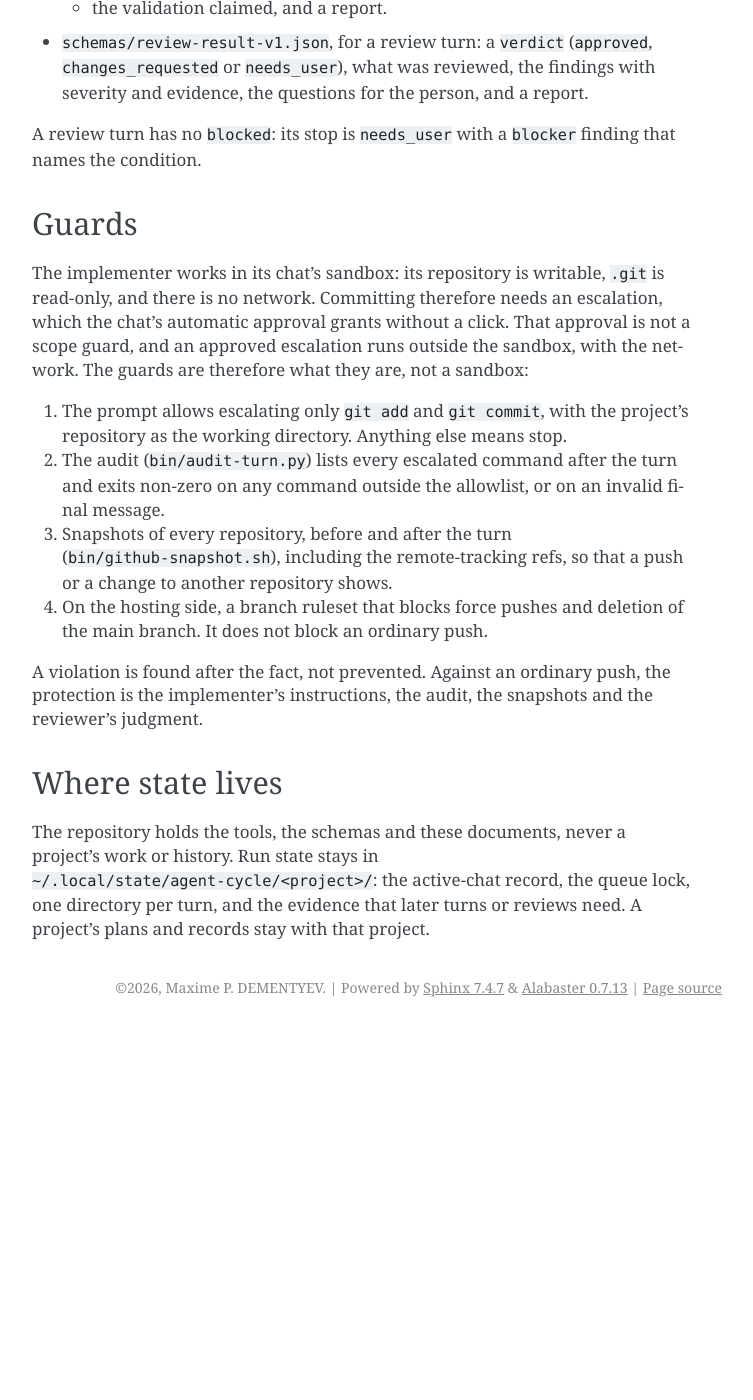
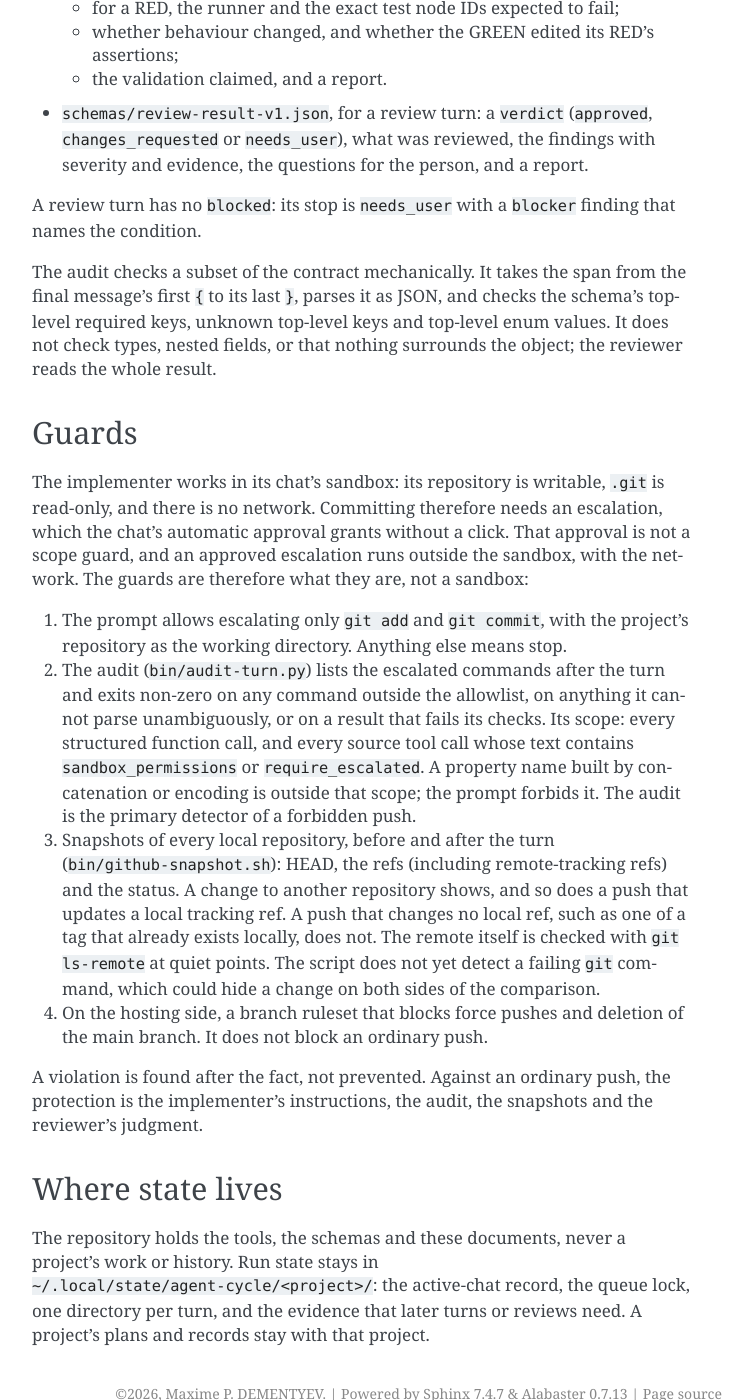
Before and after one commit to dememax/agent-cycle, a Sphinx documentation site: the page built from docs/design.rst, in a window 1280 px wide and 1400 px high, scrolled down 1338 px. Shown: the whole window, without its empty margins (388-1141 px from the left). Built offline with Sphinx 7.4.7, drawn with Linux system fonts in a browser that asks for light colours; before the commit the page ends 2365 px from its top, so only the background shows below that; some of the changed text lies outside the part shown.

Commit message:
docs: state what the guards actually check
Context: Codex's review of 75e86e2 (agent-cycle turn 6) found that the
documentation overstated the tools: four blockers, seven minor findings
and a note, each confirmed against the code at f2279cd.

- DOC6/B1: the audit's scope is stated: structured function calls, and
  source tool calls whose text names sandbox_permissions or
  require_escalated; a concatenated or encoded name is outside it.
- DOC6/B2: the result check is described as it is: the span from the
  first "{" to the last "}", parsed, with top-level required keys,
  unknown keys and enum values checked; no types, nested fields or
  surrounding text. The reviewer reads the whole result.
- DOC6/B3: "fail-closed" is limited to the guards (the queue, the
  identifier, the strict reader, the audit within its scope); the
  snapshot and the usage report are named best-effort, with their gaps
  (a failing git command is not detected; malformed usage lines are
  skipped).
- DOC6/B4: the repository is public, a project's records and run state
  are not; only sanitized evidence written for the repository appears.
- DOC6/M1: S1a was held once; S1b and later are designed.
- DOC6/M2: review isolation per direction (driver in its own clone;
  implementer read-only at a named commit in the shared checkout).
- DOC6/M3: only the log-reading tools take the two project variables.
- DOC6/M4: turn-usage.py writes and prints for each directory given.
- DOC6/M5: snapshots detect local ref and status changes; a push that
  changes no local ref is not seen; the audit is the primary detector.
- DOC6/M6: the audit parser is done; the status says so.
- DOC6/M7: the severity ranking includes recommendations.
- DOC6/N1: AGENTS.md no longer lists tests/ as planned.

Safety boundary: documentation only; no tool, test or schema change.

Validation: check_rst's loop on docs/: 0 errors, 0 warnings, Sphinx
clean. check_formatting --all: only the known debt (7 Ruff, 26 mypy in
5 files, 1 ShellCheck). git diff --check clean. Boundary scan clean.

Co-Authored-By: Claude Opus 5.5 <noreply@anthropic.com>

```diff
--- a/docs/design.rst
+++ b/docs/design.rst
@@ -32,8 +32,9 @@ Principles
 ************
 
 1. Files and Git are authoritative. What an agent reports is a list of
-   claims to verify, never state. A final message is one JSON object that
-   validates against its schema, or it is rejected.
+   claims to verify, never state. A final message must be one JSON object
+   in its schema's shape; the audit checks part of that mechanically, and
+   the reviewer reads the rest (Contracts, below).
 2. No conclusion on its author's word. The implementer's commits are
    reviewed by the driver, and the driver's plans and verdicts by the
    implementer.
@@ -42,9 +43,12 @@ Principles
 4. Nothing irreversible is automated. No push, tag, release or
    publication happens without the person's explicit decision for that
    occasion.
-5. Fail closed. A tool that meets a malformed log line, an ambiguous
-   candidate, a running turn, a pending submission or a settings mismatch
-   stops with a message. It never guesses.
+5. The guards fail closed. The queue, the identifier and the strict log
+   reader stop with a message on a malformed log line, an ambiguous
+   candidate, a running turn, a pending submission or a settings mismatch;
+   the audit flags whatever it cannot parse within its scope. They never
+   guess. The snapshot and the usage report are best-effort aids, not
+   guards of this kind (Guards, below).
 6. No incident is silent. A usage limit, a power loss, or an audit or
    snapshot anomaly stops the work. The driver reports what it verified,
    and work resumes only on the person's word.
@@ -75,6 +79,12 @@ Every turn ends with exactly one JSON object, and nothing around it.
 A review turn has no ``blocked``: its stop is ``needs_user`` with a
 ``blocker`` finding that names the condition.
 
+The audit checks a subset of the contract mechanically. It takes the span
+from the final message's first ``{`` to its last ``}``, parses it as JSON,
+and checks the schema's top-level required keys, unknown top-level keys and
+top-level enum values. It does not check types, nested fields, or that
+nothing surrounds the object; the reviewer reads the whole result.
+
 ********
 Guards
 ********
@@ -89,12 +99,22 @@ are, not a sandbox:
 1. The prompt allows escalating only ``git add`` and ``git commit``,
    with the project's repository as the working directory. Anything else
    means stop.
-2. The audit (``bin/audit-turn.py``) lists every escalated command
-   after the turn and exits non-zero on any command outside the
-   allowlist, or on an invalid final message.
-3. Snapshots of every repository, before and after the turn
-   (``bin/github-snapshot.sh``), including the remote-tracking refs, so
-   that a push or a change to another repository shows.
+2. The audit (``bin/audit-turn.py``) lists the escalated commands after
+   the turn and exits non-zero on any command outside the allowlist, on
+   anything it cannot parse unambiguously, or on a result that fails its
+   checks. Its scope: every structured function call, and every source
+   tool call whose text contains ``sandbox_permissions`` or
+   ``require_escalated``. A property name built by concatenation or
+   encoding is outside that scope; the prompt forbids it. The audit is the
+   primary detector of a forbidden push.
+3. Snapshots of every local repository, before and after the turn
+   (``bin/github-snapshot.sh``): HEAD, the refs (including remote-tracking
+   refs) and the status. A change to another repository shows, and so does
+   a push that updates a local tracking ref. A push that changes no local
+   ref, such as one of a tag that already exists locally, does not. The
+   remote itself is checked with ``git ls-remote`` at quiet points. The
+   script does not yet detect a failing ``git`` command, which could hide a
+   change on both sides of the comparison.
 4. On the hosting side, a branch ruleset that blocks force pushes and
    deletion of the main branch. It does not block an ordinary push.
 
--- a/docs/stages.rst
+++ b/docs/stages.rst
@@ -6,8 +6,9 @@
 Stages
 ########
 
-The process is observed first, then automated, one stage at a time. Only
-S0 and S0+ have run; the later stages are designed, not built.
+The process is observed first, then automated, one stage at a time. S0
+and S0+ have operated, and the S1a gate has been held once; S1b and the
+later stages are designed, not built.
 
 .. list-table::
    :header-rows: 1
```
Also changed, not shown: AGENTS.md (+3 -4 lines), README.md (+16 -12 lines), docs/index.rst (+7 -5 lines), docs/review.rst (+12 -8 lines), docs/turn.rst (+12 -6 lines).
